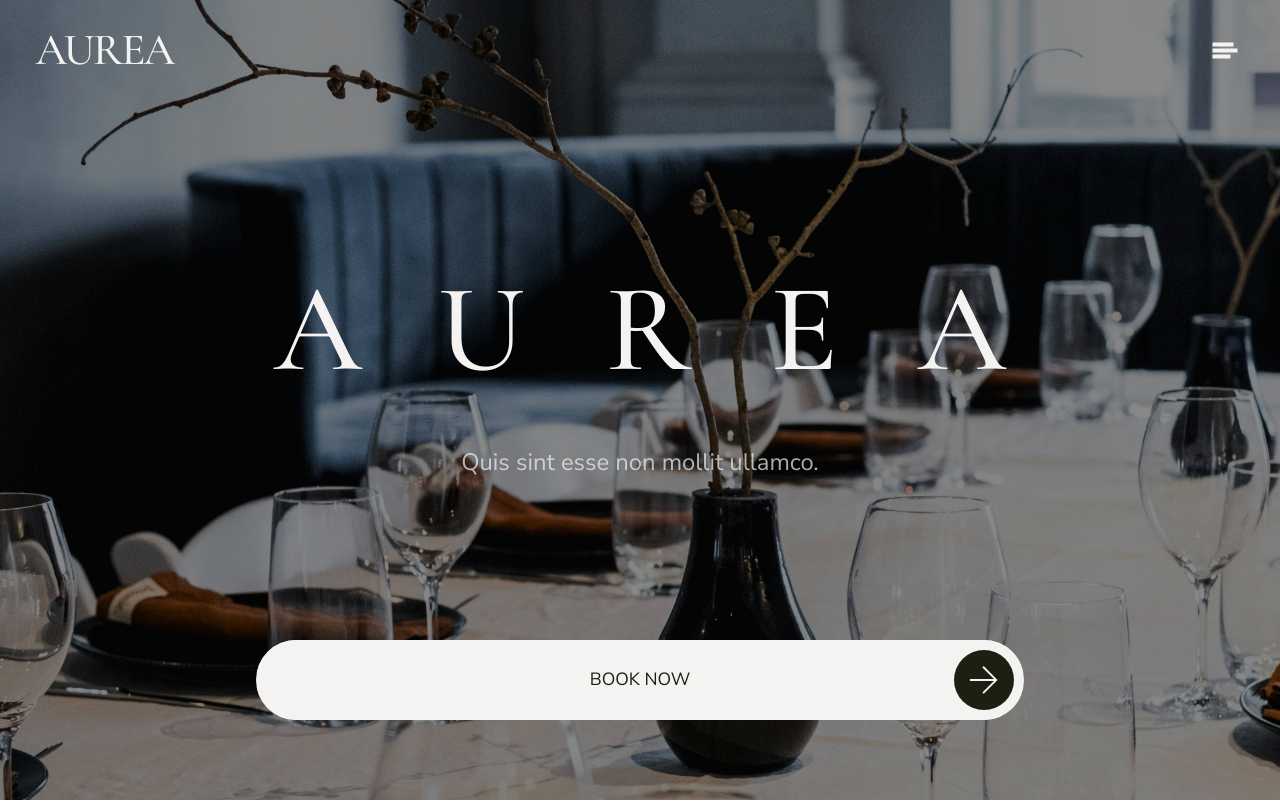
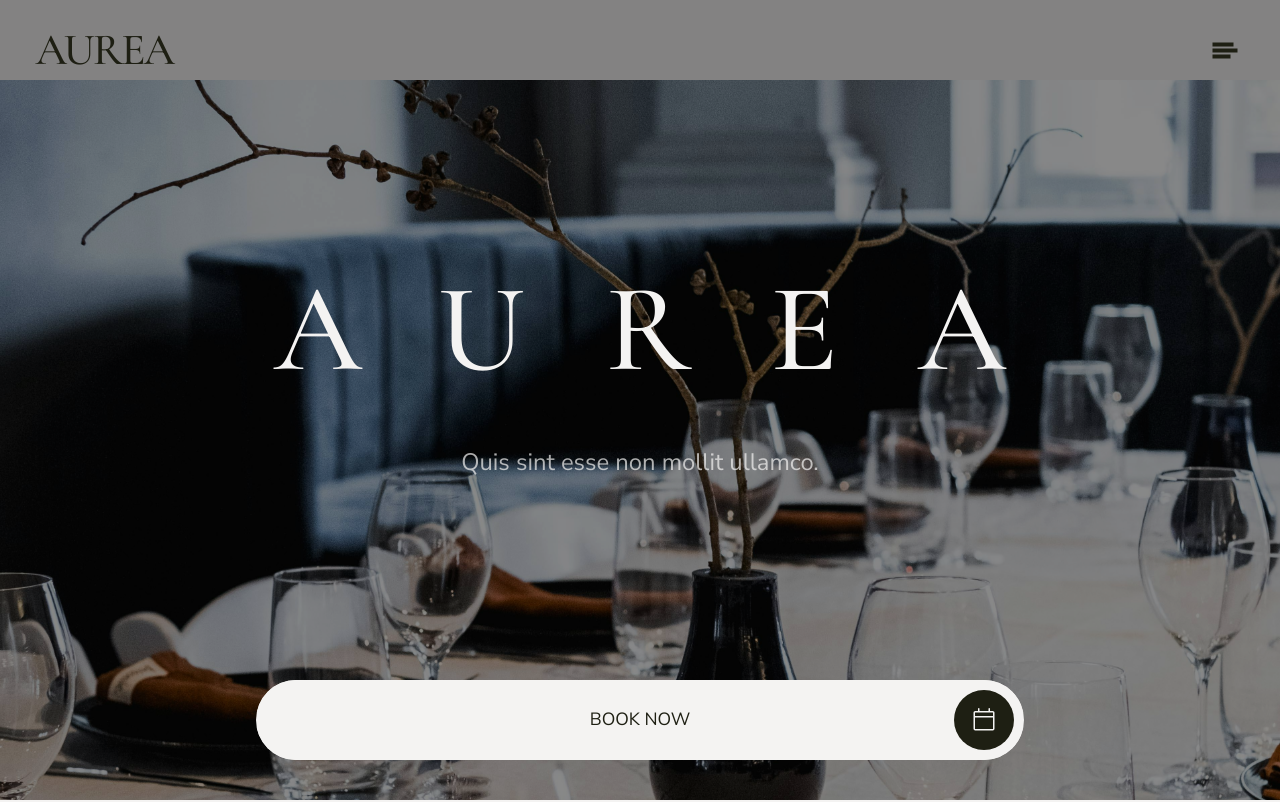
Before and after one commit to andrewhallack/event-planning, a React (Vite) app: page / in a window 1280 px wide. Shown: the top 802 px of the page. Built offline with nearby package versions, Linux system fonts and the light colour scheme.

Commit message:
Added a lot of navbar features and removed refs

```diff
--- a/src/App.jsx
+++ b/src/App.jsx
@@ -3,8 +3,6 @@ import {
   Routes,
   Route
 } from 'react-router-dom'
-
-import { NavbarProvider } from './hooks/NavbarContext'
 
 import Navbar from "./components/Navbar/Navbar"
 import Home from './components/Home/Home'
@@ -15,12 +13,10 @@ function App() {
   return (
     <ReactLenis root options={{ lerp: 0.2, easing: t => t }}>
       <Router>
-        <NavbarProvider>
-          <Navbar />
-          <Routes>
-            <Route exact path='/' element=<Home /> />
-          </Routes>
-        </NavbarProvider>
+        <Navbar />
+        <Routes>
+          <Route exact path='/' element=<Home /> />
+        </Routes>
       </Router>
     </ReactLenis>
   )
--- a/src/components/Home/Hero/Hero.jsx
+++ b/src/components/Home/Hero/Hero.jsx
@@ -2,7 +2,7 @@ import './hero.css'
 import img from '../../../assets/hero.jpg'
 
 import { Link } from 'react-router-dom'
-import { TfiArrowRight } from "react-icons/tfi"
+import { GoCalendar } from "react-icons/go";
 import { motion, useScroll, useTransform } from "framer-motion"
 import {  forwardRef, useRef } from "react"
 
@@ -33,10 +33,10 @@ const Hero = forwardRef((props, ref) => {
                   <span className='text'>BOOK NOW<br />BOOK NOW</span>
                   <span className='arrow-circle'>
                     <span className='arrow-container'>
-                      <TfiArrowRight className='arrow' />
+                      <GoCalendar style={{ fontSize: 24 }} />
                     </span>
                     <span className='arrow-container'>
-                      <TfiArrowRight />
+                      <GoCalendar style={{ fontSize: 24 }} />
                     </span>
                   </span>
                 </Link>
--- a/src/components/Home/Hero/hero.css
+++ b/src/components/Home/Hero/hero.css
@@ -85,7 +85,7 @@
         height: 80px;
         left: 50%;
         bottom: 0px;
-        transform: translate(-50%, -100%);
+        transform: translate(-50%, -50%);
     }
 
     .home-icons {
--- a/src/components/Home/Home.jsx
+++ b/src/components/Home/Home.jsx
@@ -1,28 +1,15 @@
 import './home.css'
-
-import { useEffect, useRef } from 'react'
-import { useInView } from 'framer-motion'
-import { useNavbar } from '../../hooks/NavbarContext'
 
 import Hero from './Hero/Hero'
 import Intro from './Intro/Intro'
 
 
 const Home = () => {
-  const heroRef = useRef(null);
-  const heroIsInView = useInView(heroRef, { margin: '-10% 0px 0px 0px' });
-
-  const { setIsDark } = useNavbar();
-
-  useEffect(() => {
-    setIsDark(!heroIsInView)
-  }, [heroIsInView, setIsDark])
-
   return (
     <>
       <div className='home'>
-        <Hero ref={heroRef} />
-        {/* <Intro /> */}
+        <Hero />
+        <Intro />
       </div>
     </>
   )
--- a/src/components/Home/Intro/Intro.jsx
+++ b/src/components/Home/Intro/Intro.jsx
@@ -27,7 +27,7 @@ const Intro = () => {
       <div className='content'>
         <div className='left'>
           <div className='image-wrapper'>
-            <img src={img} />
+            {/* <img src={img} /> */}
           </div>
         </div>
         <div className='right'>
--- a/src/components/Navbar/Navbar.jsx
+++ b/src/components/Navbar/Navbar.jsx
@@ -1,4 +1,4 @@
-import { useEffect, useState } from 'react'
+import { useEffect, useRef, useState } from 'react'
 import { Link, useLocation } from "react-router-dom";
 
 import './navbar.css'
@@ -10,15 +10,35 @@ import {
     FaTiktok
 } from "react-icons/fa6";
 import { IoLogoXing } from "react-icons/io";
-import { useNavbar } from '../../hooks/NavbarContext';
-
+import { useMotionValueEvent, useScroll } from 'framer-motion';
 
 
 const Navbar = () => {
     const [openMenu, setOpenMenu] = useState(false)
     const location = useLocation()
     const [curPage, setCurPage] = useState(window.location.pathname)
-    const { isDark } = useNavbar()
+    const [isDark, setIsDark] = useState(false)
+    const [disappear, setDisappear] = useState(false)
+    const lastScrollY = useRef(0)
+
+    const { scrollYProgress } = useScroll()
+
+    useMotionValueEvent(scrollYProgress, "change", (latest) => {
+        if (latest >= 0.9) {
+            setIsDark(true)
+        } else {
+            setIsDark(false)
+        }
+
+        const delta = latest - lastScrollY.current
+
+        if (delta > 0 && latest > 0.4) {
+            setDisappear(true)
+        } else if (delta < 0) {
+            setDisappear(false)
+        }
+        lastScrollY.current = latest
+    })
 
     const handleMenu = () => {
         setOpenMenu(!openMenu)
@@ -36,8 +56,8 @@ const Navbar = () => {
     let year = date.getFullYear()
 
     return (
-        <header className='navbar'>
-            <nav className='desktop'>
+        <header className={disappear ? 'navbar disappear' : 'navbar'}>
+            <nav className={isDark ? 'desktop dark' : 'desktop'}>
                 <Link
                     className={isDark ? 'logo dark' : 'logo'}
                     to='/'
@@ -99,13 +119,13 @@ const Navbar = () => {
                         <li><Link to='/about' onClick={handleMenu}>ABOUT</Link></li>
                     </ul>
                     <div className={openMenu ? 'menu-bottom active' : 'menu-bottom'}>
-                        <div className='socials'>
+                        {/* <div className='socials'>
                             <a className='social-icon'><FaFacebook /></a>
                             <a className='social-icon'><FaInstagram /></a>
                             <a className='social-icon'><FaYoutube /></a>
                             <a className='social-icon'><FaTiktok /></a>
-                        </div>
-                        <Link to='/contact' onClick={handleMenu} className='button filled bottom'>CONTACT</Link>
+                        </div> */}
+                        <Link to='/contact' onClick={handleMenu} className='button filled dark'>CONTACT</Link>
                         <span className='copyright'>&#169;{year} KHYARA event planning</span>
                     </div>
                 </div>
--- a/src/components/Navbar/navbar.css
+++ b/src/components/Navbar/navbar.css
@@ -6,10 +6,15 @@
     align-items: center;
     width: 100%;
     height: 100px;
-    padding: calc(2 * var(--space-s));
     background-color: transparent;
     box-sizing: border-box;
     z-index: 999;
+    transition: background-color 0.5s ease,
+                transform 0.3s ease;
+
+    &.disappear {
+        transform: translateY(-100px);
+    }
 
     nav {
         width: 100%;
@@ -17,8 +22,14 @@
         display: flex;
         justify-content: space-between;
         align-items: center;
+        padding: calc(2 * var(--space-s));
 
         &.desktop {
+            &.dark {
+                background-color: var(--bg-color);
+                box-shadow: rgba(149, 157, 165, 0.2) 0px -4px 12px;
+            }
+
             .menu {
                 display: flex;
                 position: absolute;
@@ -48,7 +59,7 @@
                         text-wrap: nowrap;
 
                         &.selected {
-                            opacity: 0.9;
+                            opacity: 1;
                         }
 
                         &:hover {
@@ -104,8 +115,9 @@
                 display: flex;
                 flex-direction: column;
                 justify-content: space-between;
+                align-items: c;
                 position: absolute;
-                top: calc(-2 * var(--space-xs));
+                top: 0;
                 right: 0;
                 width: 100%;
                 height: 100vh;
@@ -120,7 +132,7 @@
                 transition: opacity 0.3s ease, visibility 0.3s ease;
                 padding: 80px var(--space-m);
 
-                &::before {
+                /* &::before {
                     content: '';
                     position: absolute;
                     width: inherit;
@@ -130,7 +142,7 @@
                     z-index: 0;
                     opacity: 0.3;
                     background-image: url("https://s3-us-west-2.amazonaws.com/s.cdpn.io/9632/paper-pattern.png");
-                }
+                } */
 
                 &.active {
                     opacity: 1;
@@ -206,6 +218,8 @@
                 }
 
                 ul {
+                    margin-top: var(--space-l);
+
                     li {
                         position: relative;
                         display: flex;
@@ -232,7 +246,7 @@
                             background-color: var(--bg-color);
                         }
 
-                        &::after {
+                        /* &::after {
                             content: '';
                             position: absolute;
                             top: 0;
@@ -241,12 +255,13 @@
                             height: 100%;
                             background-image: url("https://s3-us-west-2.amazonaws.com/s.cdpn.io/9632/paper-pattern.png");
                             opacity: 0.3;
-                        }
+                        } */
                     }
                 }
 
                 .menu-bottom {
                     display: flex;
+                    align-items: center;
                     flex-direction: column;
                     opacity: 0;
                     transform: translate(0, 10px);
@@ -263,13 +278,21 @@
 
                         a {
                             margin-right: var(--space-s);
+
+                            &:last-child {
+                                margin-right: 0;
+                            }
+                        }
+
+                        .social-icon {
+                            font-size: var(--step-3);
                         }
                     }
 
                     .button.filled {
                         width: 100%;
                         padding: var(--space-m);
-                        margin-bottom: var(--space-2xs);
+                        margin-bottom: var(--space-s);
                     }
 
                     .copyright {
@@ -277,16 +300,6 @@
                         opacity: 0.6;
                     }
                 }
-            }
-        }
-
-        @media screen and (max-width: 1300px) {
-            &.desktop {
-                display: none;
-            }
-
-            &.mobile {
-                display: flex;
             }
         }
     }
@@ -443,13 +456,34 @@
             }
         }
     }
+
+    @media screen and (max-width: 1300px) {
+        nav.desktop {
+            display: none;
+        }
+
+        nav.mobile {
+            display: flex;
+        }
+
+        &.disappear {
+            transform: translateY(0);
+        }
+    }
 }
 
 @media screen and (max-width: 1000px) {
     .navbar {
-        top: calc(2 * var(--space-xs));
-        padding: 0 calc(2 * var(--space-xs));
-        height: 40px;
+        top: 0;
+        height: 80px;
+
+        nav.mobile {
+            padding: 0 calc(2 * var(--space-xs));
+
+            .menu {
+                top: calc(-2 * var(--space-s));
+            }
+        }
     }
 }
 
--- a/src/index.css
+++ b/src/index.css
@@ -131,6 +131,7 @@ a {
     height: calc(50% - var(--step-0) / 2);
     position: absolute;
     z-index: 1;
+    transition: 0.5s ease;
   }
 
   &::before {
@@ -147,7 +148,7 @@ a {
     align-items: flex-start;
     height: var(--step-0);
     line-height: var(--step-0);
-    transition: 0.3s;
+    transition: 0.5s;
   }
 
   .dot {
@@ -164,7 +165,7 @@ a {
     transform: translate(-10px, -50%);
     display: flex;
     justify-content: flex-end;
-    width: 60px;
+    height: 75%;
     aspect-ratio: 1;
     z-index: 2;
     font-size: 32px;
@@ -175,11 +176,11 @@ a {
 
     .arrow-container {
       display: flex;
-      width: 60px;
+      height: 100%;
       aspect-ratio: 1;
       align-items: center;
       justify-content: center;
-      transition: transform 0.3s ease;
+      transition: transform 0.5s ease;
     }
   }
 
```
